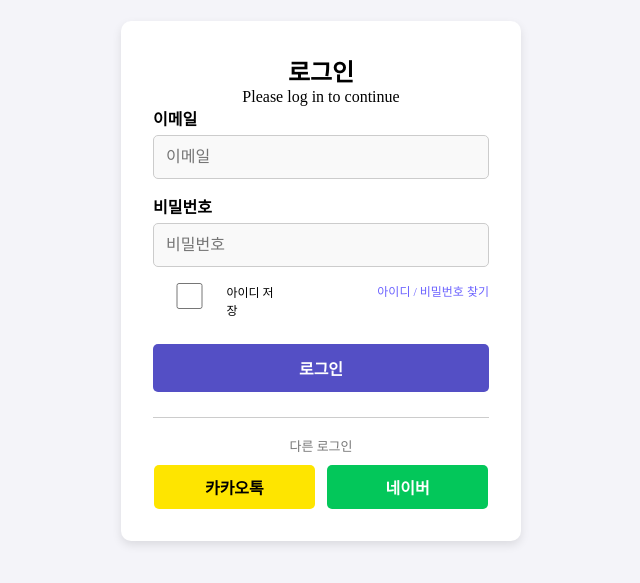
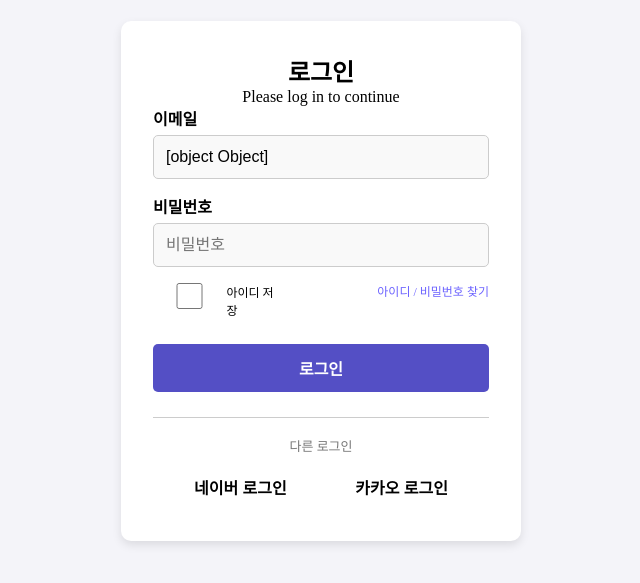
Before and after one commit to oz-200ok/fav_idolfe, a React (Vite) app: page /loginpage in a window 1280 px wide. Shown: the part 119-702 px from the top of the page, without its empty margins (319-959 px from the left). Built offline with nearby package versions, Linux system fonts and the light colour scheme; a small style sheet from the web is missing; the HTML template or start-up script is replaced by a standard one.

Commit message:
✨ [feat] 소셜 로그인 연결중

```diff
--- a/package.json
+++ b/package.json
@@ -21,6 +21,7 @@
   },
   "devDependencies": {
     "@eslint/js": "^9.22.0",
+    "@types/node": "^22.13.10",
     "@types/react": "^19.0.10",
     "@types/react-dom": "^19.0.4",
     "@vitejs/plugin-react": "^4.3.4",
--- /dev/null
+++ b/src/component/KakaoLogin/index.tsx
@@ -0,0 +1,14 @@
+const KAKAO_CLIENT_ID = import.meta.env.VITE_KAKAO_CLIENT_ID;
+const KAKAO_REDIRECT_URI = import.meta.env.VITE_KAKAO_REDIRECT_URI;
+
+const handleKakaoLogin = () => {
+  const KAKAO_AUTH_URL = `https://kauth.kakao.com/oauth/authorize?response_type=code&client_id=${KAKAO_CLIENT_ID}&redirect_uri=${KAKAO_REDIRECT_URI}`;
+
+  window.location.href = KAKAO_AUTH_URL; // ✅ 카카오 로그인 페이지로 이동
+};
+
+const KakaoLogin = () => {
+  return <button onClick={handleKakaoLogin}>카카오 로그인</button>;
+};
+
+export default KakaoLogin;
--- /dev/null
+++ b/src/component/NaverLogin/index.tsx
@@ -0,0 +1,21 @@
+import "./Naverlogin.scss";
+
+const NAVER_CLIENT_ID = import.meta.env.VITE_NAVER_CLIENT_ID;
+const NAVER_REDIRECT_URI = import.meta.env.VITE_NAVER_REDIRECT_URI;
+
+
+const NaverLogin = () => {
+  const handleLogin = () => {
+    const NAVER_AUTH_URL = `https://nid.naver.com/oauth2.0/authorize?response_type=code&client_id=${NAVER_CLIENT_ID}&redirect_uri=${NAVER_REDIRECT_URI}&state=RANDOM_STRING`;
+
+    window.location.href = NAVER_AUTH_URL; // ✅ 네이버 로그인 페이지로 이동
+  };
+
+  return (
+    <button className="naver-login-btn" onClick={handleLogin}>
+      네이버 로그인
+    </button>
+  );
+};
+
+export default NaverLogin;
--- a/src/pages/Loginpage/index.tsx
+++ b/src/pages/Loginpage/index.tsx
@@ -1,38 +1,44 @@
 import { useState } from 'react';
 import { useNavigate } from 'react-router-dom';
+import { I_LoginForm, I_LoginError } from './Loginpage';
 import './Loginpage.scss';
+import NaverLogin from '../../component/NaverLogin';
+import KakaoLogin from '../../component/KakaoLogin';
 
 function Loginpage() {
   const navigate = useNavigate();
-  const [email, setEmail] = useState('');
-  const [password, setPassword] = useState('');
-  const [error, setError] = useState('');
+  const [email, setEmail] = useState<I_LoginForm>({
+    email: '',
+    password: '',
+  });
+  const [password, setPassword] = useState<string>('');
+  const [error, setError] = useState<I_LoginError | null>(null);
 
-  const handlerEmail = (e) => {
+  const handlerEmail = (e: React.ChangeEvent<HTMLInputElement>) => {
     setEmail(e.target.value);
   };
 
-  const handlerPassword = (e) => {
+  const handlerPassword = (e: React.ChangeEvent<HTMLInputElement>) => {
     setPassword(e.target.value);
   };
 
-  const handlerSubmit = (e) => {
+  const handlerSubmit = (e: React.FormEvent<HTMLInputElement>) => {
     e.preventDefault(); // 기본 제출 동작(새로고침) 방지 회원가입 페이지에도 추가
 
     if (!email || !password) {
-      setError('이메일과 비밀번호를 입력하세요');
+      setError({ message: '이메일과 비밀번호를 입력하세요' });
       return;
     }
 
     if (!validateEmail(email)) {
-      setError('올바른 이메일 형식을 입력하세요');
+      setError({ message: '올바른 이메일 형식을 입력하세요' });
       return;
     }
 
-    setError(''); // 에러 초기화 (성공 시)
+    setError(null); // 에러 초기화 (성공 시)
   };
 
-  const validateEmail = (email) => {
+  const validateEmail = (email: string) => {
     return /^[^\s@]+@[^\s@]+\.[^\s@]+$/.test(email);
   };
 
@@ -83,8 +89,8 @@
         </form>
         <div className="social_login">
           <p>다른 로그인</p>
-          <button className="kakao_login">카카오톡</button>
-          <button className="naver_login">네이버</button>
+          <NaverLogin />
+          <KakaoLogin />
         </div>
       </section>
     </div>
```
Also changed, not shown: src/component/OAuthCallback/index.tsx (added, +26 -0 lines), src/pages/Loginpage/Loginpage.ts (+7 -2 lines), src/component/KakaoLogin/kakaologin.scss (added), src/component/NaverLogin/Naverlogin.scss (added), 2 other files (tests, documents, lock files or other folders).
